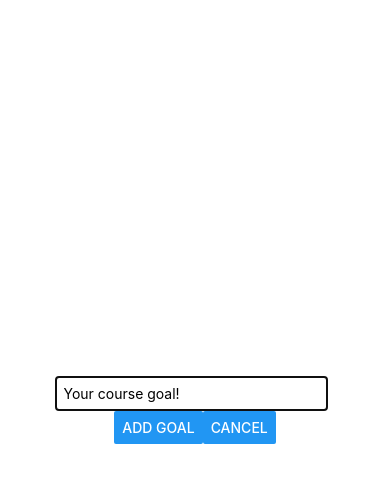
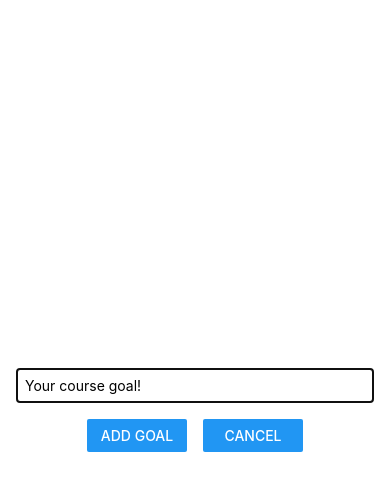
Before and after one commit to cho-in-sik/React-Native-GO, a React Native app: screen / in a window 390 px wide. Both pictures are taken after a click on the button "ADD NEW GOAL". Shown: the top 490 px of the page. Built offline with nearby package versions, Linux system fonts and the light colour scheme.

Commit message:
style: modal

```diff
--- a/App.js
+++ b/App.js
@@ -9,6 +9,9 @@ export default function App() {
 
   const startAddGoalHandler = () => {
     setModalIsVisible(true);
+  };
+  const endAddGoalHandler = () => {
+    setModalIsVisible(false);
   };
 
   const deleteCoalHanlder = (id) => {
@@ -24,7 +27,11 @@ export default function App() {
         color="#5e0acc"
         onPress={startAddGoalHandler}
       />
-      <GoalInput setCourseGoals={setCourseGoals} visible={modalIsVisible} />
+      <GoalInput
+        setCourseGoals={setCourseGoals}
+        visible={modalIsVisible}
+        endAddGoalHandler={endAddGoalHandler}
+      />
       <View style={styles.goalsContainer}>
         <FlatList
           renderItem={(itemData) => {
--- a/components/GoalInput.js
+++ b/components/GoalInput.js
@@ -1,7 +1,11 @@
 import { StyleSheet, TextInput, View, Button, Modal } from 'react-native';
 import { useState } from 'react';
 
-export default function GoalInput({ setCourseGoals, visible }) {
+export default function GoalInput({
+  setCourseGoals,
+  visible,
+  endAddGoalHandler,
+}) {
   const [enteredGoalText, setEnteredGoalText] = useState('');
 
   const goalInputHandler = (enteredText) => {
@@ -12,6 +16,7 @@ export default function GoalInput({ setCourseGoals, visible }) {
       ...currentCouseGoals,
       { text: enteredGoalText, id: Date.now().toString() },
     ]);
+    endAddGoalHandler();
     setEnteredGoalText('');
   };
   return (
@@ -24,8 +29,12 @@ export default function GoalInput({ setCourseGoals, visible }) {
           value={enteredGoalText}
         />
         <View style={styles.buttonContainer}>
-          <Button title="Add Goal" onPress={addGoalHandler} />
-          <Button title="Cancel" />
+          <View style={styles.button}>
+            <Button title="Add Goal" onPress={addGoalHandler} />
+          </View>
+          <View style={styles.button}>
+            <Button title="Cancel" onPress={endAddGoalHandler} />
+          </View>
         </View>
       </View>
     </Modal>
@@ -38,17 +47,23 @@ const styles = StyleSheet.create({
     justifyContent: 'center',
     alignItems: 'center',
     marginBottom: 24,
+    padding: 16,
     borderBottomWidth: 1,
     borderBottomColor: '#cccccc',
   },
   textInput: {
     borderWidth: 1,
     borderColor: '#cccccc',
-    width: '70%',
-    marginRight: 8,
+    width: '100%',
+
     padding: 8,
   },
   buttonContainer: {
+    marginTop: 16,
     flexDirection: 'row',
   },
+  button: {
+    width: 100,
+    marginHorizontal: 8,
+  },
 });
```
